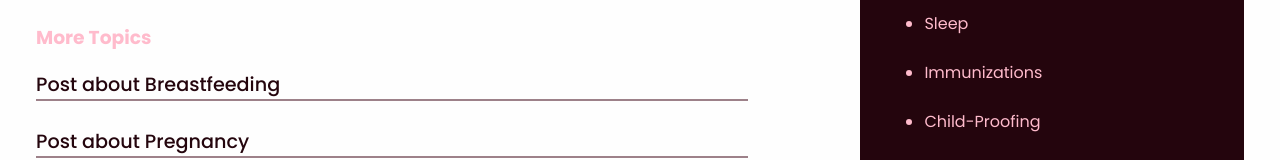
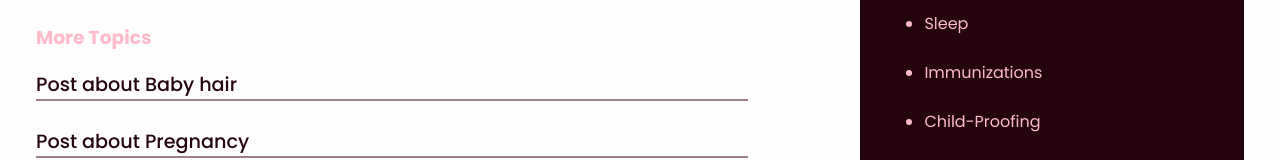
Before and after one commit to SafeEHA/Mom-aid, a React (Vite) app: page /community in a window 1280 px wide. Shown: the part 1546-1706 px from the top of the page. Built offline with nearby package versions, Linux system fonts and the light colour scheme.

Commit message:
search button implementation

```diff
--- a/src/Components/CommunityPage.jsx
+++ b/src/Components/CommunityPage.jsx
@@ -1,3 +1,4 @@
+import { useState } from "react";
 import { hotTopic } from "../data/hotTopic";
 import { moreTopic } from "../data/moreTopic";
 import CommunityNav from "./CommunityNav";
@@ -7,12 +8,20 @@ import HotTopics from "./HotTopics";
 import MoreTopics from "./MoreTopics";
 
 function CommunityPage() {
+  const [search,setSearch] = useState("")
+  const filteredHotTopics = hotTopic.filter(topic =>{
+    return topic.title.toLowerCase().includes(search.toLowerCase())
+  });
+
+  const filteredMoreTopics = moreTopic.filter(topic =>{
+    return topic.title.toLowerCase().includes(search.toLowerCase())
+  });
   return (
     <div className="CommunityPage">
       <CommunityNav />
       <div className="CommunityPage__container">
         <div className="searchButton">
-          <CommunitySearch />
+          <CommunitySearch search={search} setSearch={setSearch}/>
         </div>
 
         <h3 className="CommunityPage__description">
@@ -24,7 +33,7 @@ function CommunityPage() {
         <h3 className="CommunityPage__title1">Hot Topics</h3>
         <div className="CommunityPage__Content">
           <div className="hotTopics__container">
-            {hotTopic.map((topic, i) => (
+            {filteredHotTopics.map((topic, i) => (
               <HotTopics
                 key={i}
                 title={topic.title}
@@ -36,7 +45,7 @@ function CommunityPage() {
 
             <h3 className="CommunityPage__title2">More Topics</h3>
             <div className="moreTopics__container">
-              {moreTopic.map((topic, i) => (
+              {filteredMoreTopics.map((topic, i) => (
                 <MoreTopics key={i} title={topic.title} />
               ))}
             </div>
--- a/src/Components/CommunitySearch.jsx
+++ b/src/Components/CommunitySearch.jsx
@@ -1,11 +1,11 @@
 import React from "react";
 
-const CommunitySearch = () => {
+const CommunitySearch = ({search, setSearch}) => {
   return (
     <>
       <div className="SearchLabel">
         <label>Search</label>
-        <input type="text" placeholder="Search Topics" />
+        <input type="text" placeholder="Search Topics" value={search} onChange={(e)=>setSearch(e.target.value)} />
       </div>
       <button className="btn">New Post</button>
     </>
--- a/src/Components/HotTopics.jsx
+++ b/src/Components/HotTopics.jsx
@@ -3,7 +3,7 @@ const HotTopics = ({ title, text, lists, image }) => {
     <>
       <div className="HotTopics">
         <div className="hotTopic__1">
-          <h4 className="CommunityPage__heading1">{title}</h4>
+          <h4 className="CommunityPage__heading1"> Post about {title}</h4>
           <p className="CommunityPage__text">{text}</p>
           <ul className="HotTopics__list">
             {lists.map((list) => (
--- a/src/Components/MoreTopics.jsx
+++ b/src/Components/MoreTopics.jsx
@@ -3,7 +3,7 @@ const MoreTopics = ({ title, text, lists }) => {
     <>
       <div className="MoreTopics">
         <div className="moreTopic__1">
-          <h4 className="CommunityPage__heading1">{title}</h4>
+          <h4 className="CommunityPage__heading1"> Post about {title}</h4>
         </div>
       </div>
     </>
--- a/src/data/hotTopic.js
+++ b/src/data/hotTopic.js
@@ -4,7 +4,7 @@ import PPD from "../assets/PPD.jpg"
 
 export const hotTopic=[
     {
-        title:"Post about Breastfeeding",
+        title:"Breastfeeding",
         text:`Everything you need to know about breastfeeding, from tips,
         best positions and benefits to how to trouble-shoot problems,
         breastfeed in public, pump and wean your babies.`,
@@ -17,7 +17,7 @@ export const hotTopic=[
     },
 
     {
-        title:"Post about Postpartum depression",
+        title:"Postpartum depression",
         text:`Many women experience mood swings - sometimes called the "baby blues"
         right after delivery, but about 10-15% of moms experience a more serious
         problem known as postpartum depression (PPD) and should consult their doctors.
@@ -31,7 +31,7 @@ export const hotTopic=[
     },
 
     {
-        title:"Post about Colic",
+        title:"Colic",
         text:`Is your baby gassy? Here's what causes infant gas
         and the best treatments for baby gas relief.`,
         lists:[ "Why is my Baby so Gassy?",
--- a/src/data/moreTopic.js
+++ b/src/data/moreTopic.js
@@ -1,9 +1,9 @@
 export const moreTopic = [
-    { title: "Post about Breastfeeding" },
-    { title: "Post about Pregnancy" },
-    { title: "Post about Baby Poop" },
-    { title: "Post about Mums' Weight Gain" },
-    { title: "Post about Post Surgery Recovery" },
-    { title: "Post about Sleep" },
-    { title: "Post about Mummy Tummy" },
+    { title: "Baby hair" },
+    { title: "Pregnancy" },
+    { title: "Baby Poop" },
+    { title: "Mums' Weight Gain" },
+    { title: "Post Surgery Recovery" },
+    { title: "Sleep" },
+    { title: "Mummy Tummy" },
 ];
```
